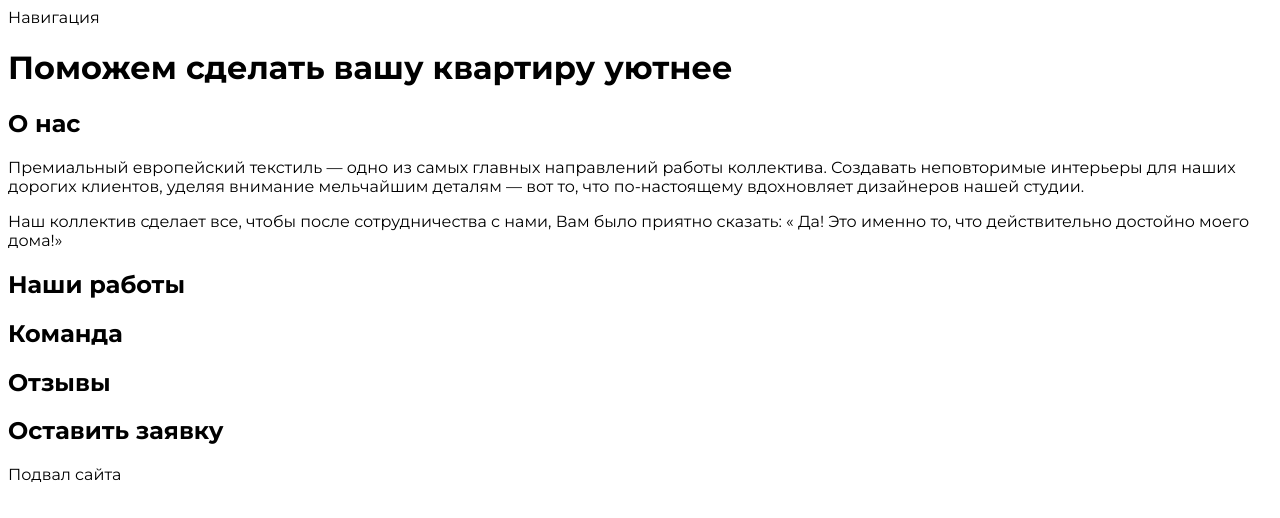
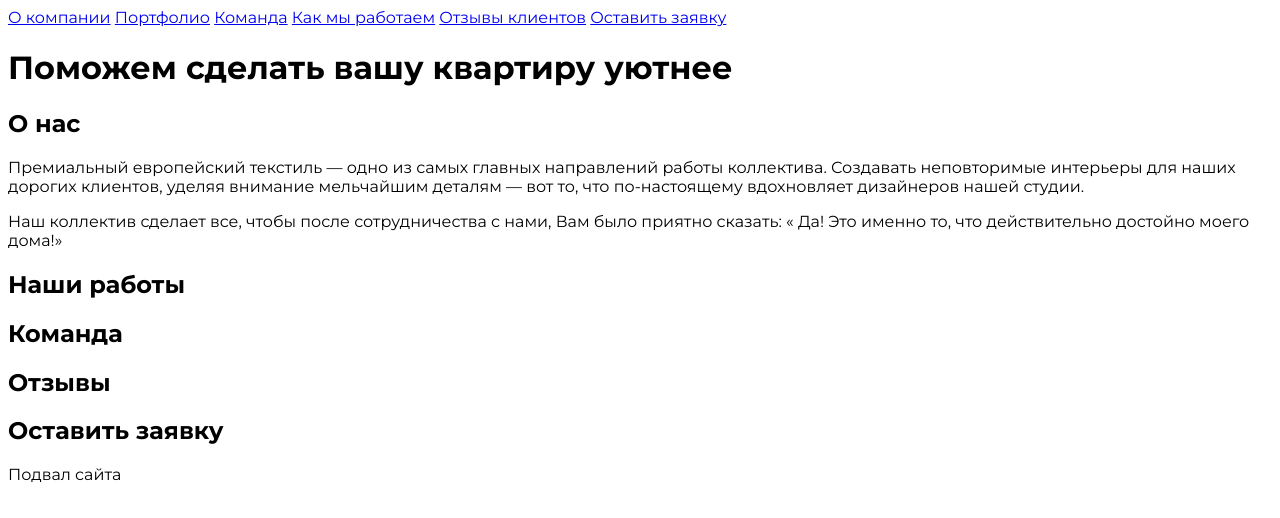
Before and after one commit to MarinaDVetrova/MarafonZaverstau, a plain HTML site: page site/index.html in a window 1280 px wide. Drawn offline with Linux system fonts and the light colour scheme.

Commit message:
Navigation

```diff
--- a/site/index.html
+++ b/site/index.html
@@ -11,7 +11,12 @@
   <body>
     <header>
       <nav>
-        Навигация
+        <a href="1.html">О компании</a>
+        <a href="2.html">Портфолио</a>
+        <a href="3.html">Команда</a>
+        <a href="4.html">Как мы работаем</a>
+        <a href="5.html">Отзывы клиентов</a>
+        <a href="5.html">Оставить заявку</a>
       </nav>
       <h1>Поможем сделать вашу квартиру уютнее </h1>
     </header>
```
